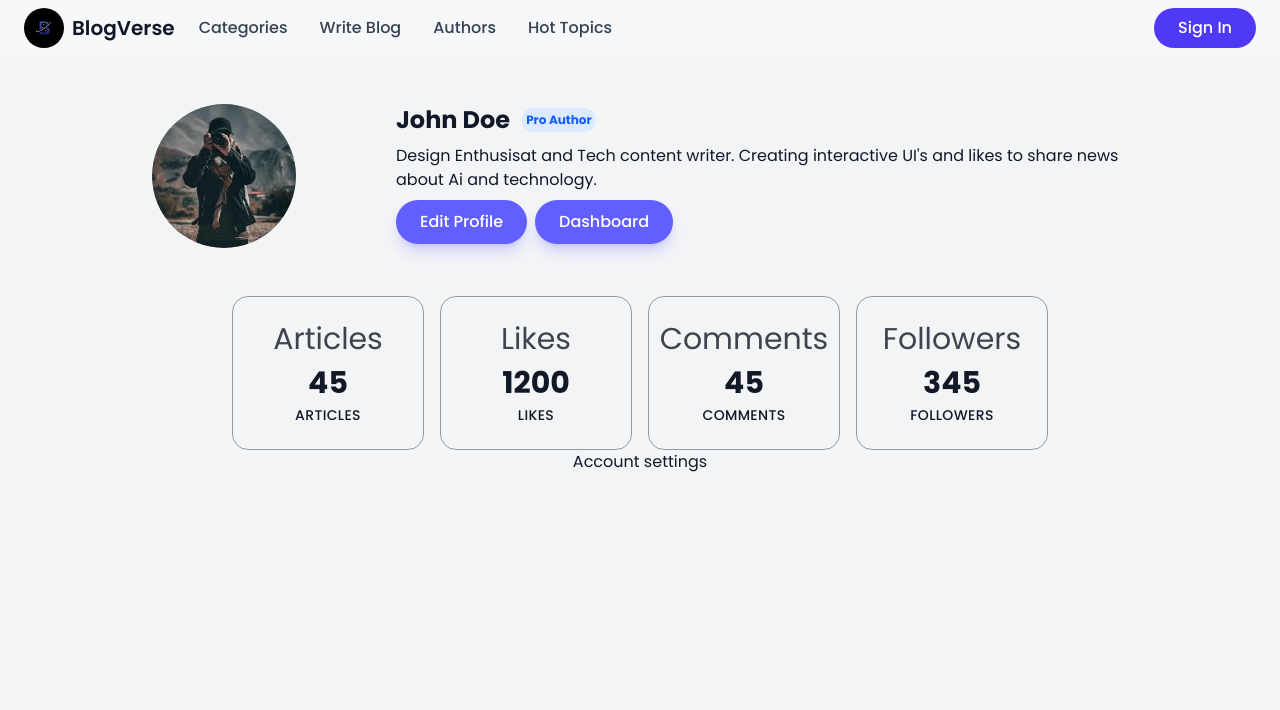
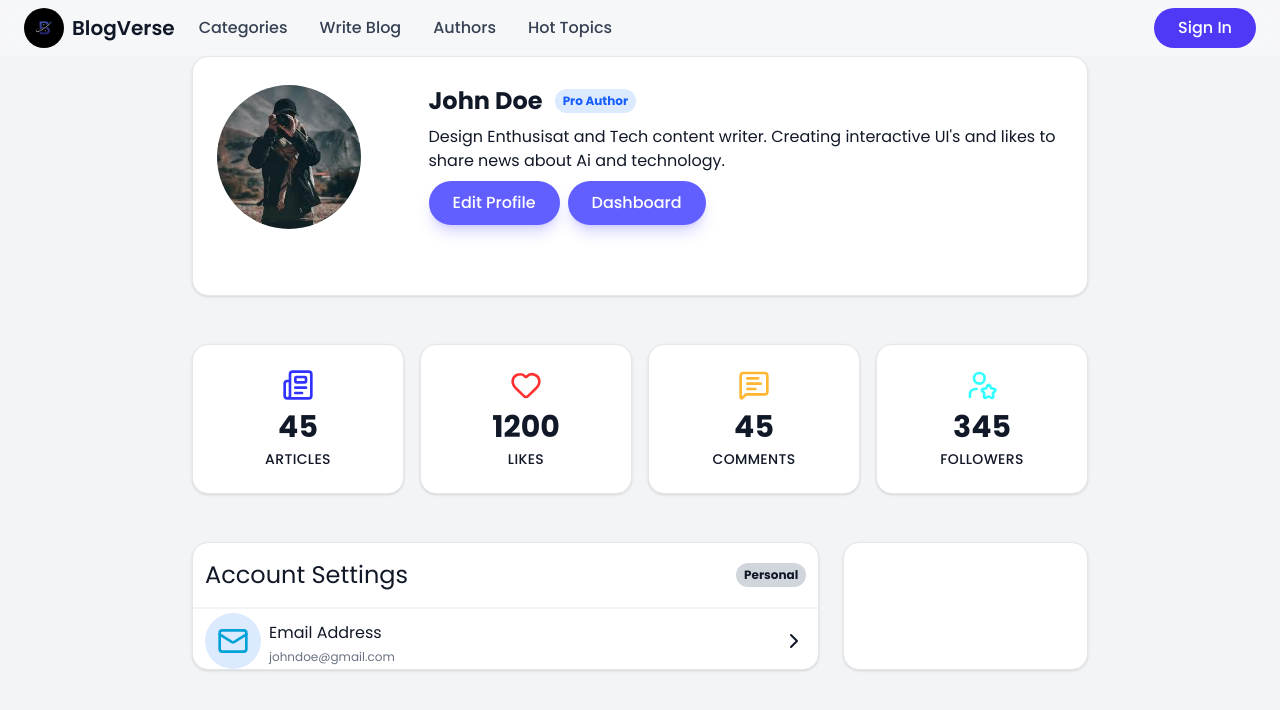
Before and after one commit to harikris001/personal-blog, a Next.js app: page /profile in a window 1280 px wide. Shown: the top 710 px of the page. Built offline with nearby package versions, Linux system fonts and the light colour scheme; no server answers.

Commit message:
component modification and element update

```diff
--- a/app/profile/_components/Tiles.jsx
+++ b/app/profile/_components/Tiles.jsx
@@ -1,10 +1,14 @@
 import React from 'react'
+import { Newspaper, Heart, MessageSquareText, UserStar } from "lucide-react";
 
 const Tiles = ({ name, value }) => {
     return (
-        <div className="p-6 rounded-2xl shadow-soft border border-gray-700/50 flex flex-col items-center justify-center text-center hover:border-blue/30 transition-colors cursor-default w-48">
+        <div className="surface bg-white py-6 rounded-2xl shadow-soft flex flex-col items-center justify-center text-center transition-colors cursor-default w-55">
             <span className="text-primary mb-2 text-3xl opacity-80 capitalize">
-                {name}
+                {name === "articles" && <Newspaper color="blue" size={32} />}
+                {name === "likes" && <Heart color="red" size={32} />}
+                {name === "comments" && <MessageSquareText color="orange" size={32} />}
+                {name === "followers" && <UserStar color="cyan" size={32} />}
             </span>
             <span className="text-3xl font-bold text-text-main-light dark:text-text-main-dark mb-1">
                 {value}
--- a/app/profile/page.tsx
+++ b/app/profile/page.tsx
@@ -1,10 +1,11 @@
 import Image from "next/image";
 import Tiles from "@/app/profile/_components/Tiles";
+import { ChevronRight, Mail } from "lucide-react";
 
 const Profile = () => {
   return (
-    <main className="flex flex-col items-center justify-center">
-      <section className="bg-secondary w-[80vw] rounded-2xl m-5 flex py-7 px-6">
+    <main className="flex flex-col items-center justify-center gap-y-12">
+      <section className="surface w-[70vw] min-h-60 rounded-2xl flex py-7 px-6">
         <div className="w-1/4">
           <div className="relative flex-shrink-0 h-36 w-36 rounded-full overflow-hidden">
             <Image
@@ -22,7 +23,7 @@ const Profile = () => {
             {/* Author Name Section */}
             <div className="flex items-center">
               <h3 className="text-2xl font-bold">John Doe</h3>
-              <span className="text-sub-dark text-blue-600 text-xs font-bold mx-3 p-1 bg-blue-100 rounded-4xl">
+              <span className="text-sub-dark text-blue-600 text-xs font-bold mx-3 px-2 py-1 bg-blue-100 rounded-4xl">
                 Pro Author
               </span>
             </div>
@@ -41,14 +42,40 @@ const Profile = () => {
           </div>
         </div>
       </section>
-      <section className="flex justify-center items-center gap-x-4">
+      <section className="flex w-[70vw] justify-between items-center gap-x-4">
         <Tiles name={"articles"} value={45} />
         <Tiles name={"likes"} value={1200} />
         <Tiles name={"comments"} value={45} />
         <Tiles name={"followers"} value={345} />
       </section>
 
-      <section>Account settings</section>
+      <section className="flex w-[70vw] items-center gap-x-6">
+        <div className="surface bg-white w-[70%] h-32">
+          {/* Header */}
+          <div className="flex justify-between items-center h-16 mx-3">
+            <h3 className="text-2xl text-center">Account Settings</h3>
+            <span className="text-sub-dark text-xs font-bold px-2 py-1 bg-gray-300 rounded-4xl">
+              Personal
+            </span>
+          </div>
+          <hr className="border border-gray-100" />
+          {/* Options */}
+          <div className="flex justify-between items-center h-16 mx-3 hover:bg-gray-50 transition-colors">
+            <div className="flex items-center gap-x-2">
+              <div className="rounded-full bg-blue-100 p-3">
+                <Mail size={32} color="#00a3d7" />
+              </div>
+              <div>
+                <p className="text-md py-1">Email Address</p>
+                <p className="text-xs text-muted">johndoe@gmail.com</p>
+              </div>
+            </div>
+
+            <ChevronRight />
+          </div>
+        </div>
+        <div className="surface bg-white h-32 flex-1"></div>
+      </section>
     </main>
   );
 };
```
